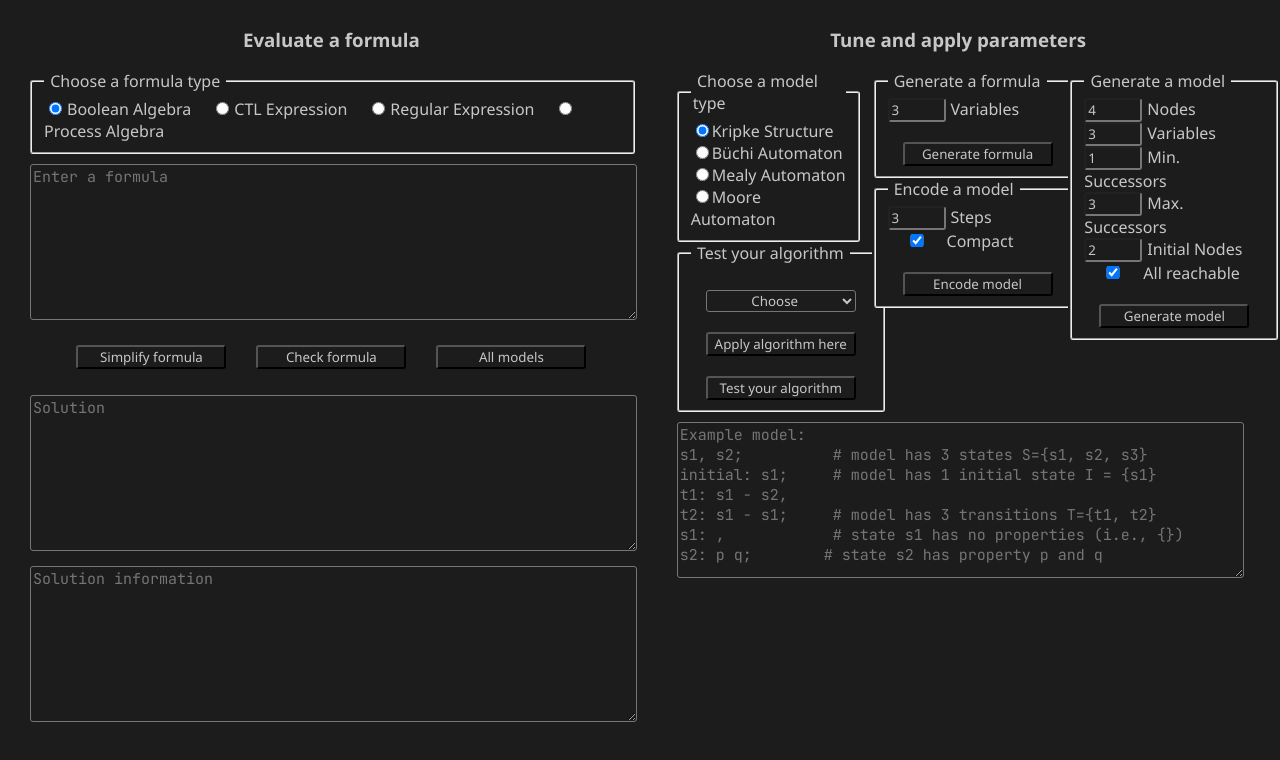
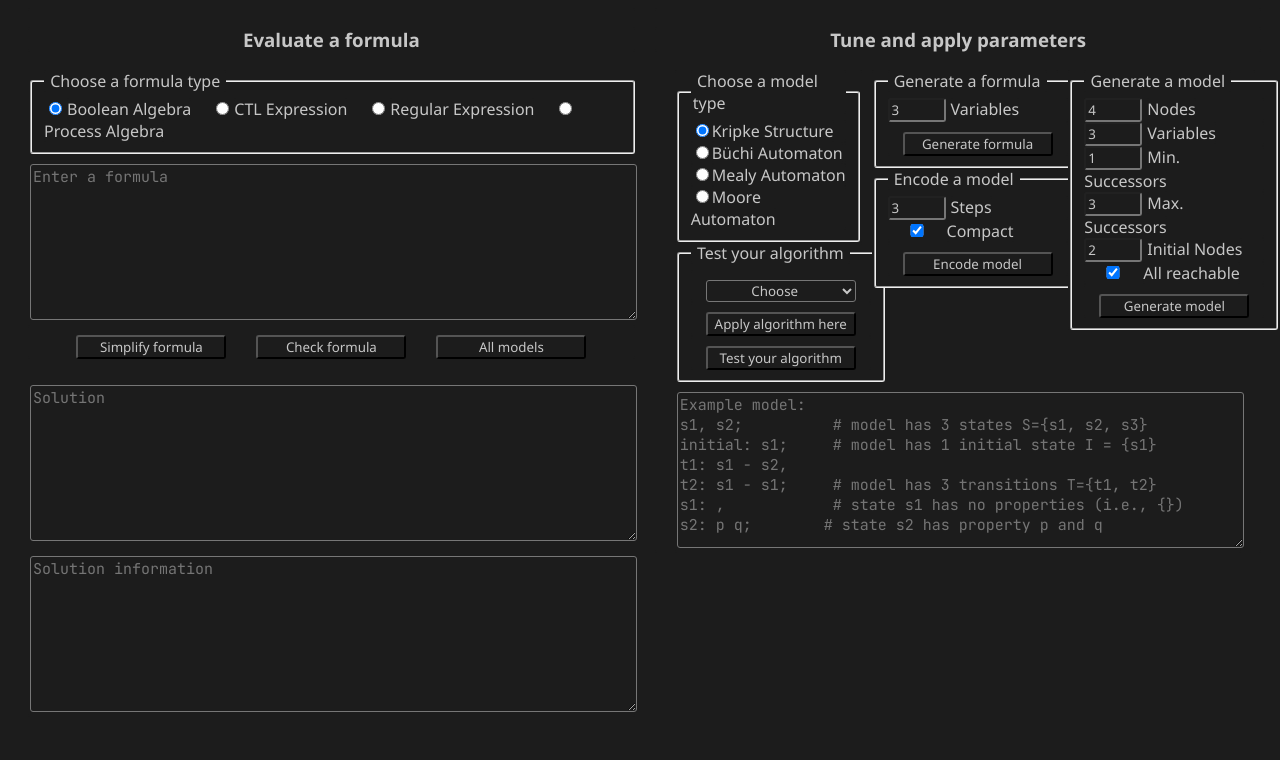
Before and after one commit to danielbinder/LogiVis, a React (Create React App) app in the folder visualisation/: page / in a window 1280 px wide. Shown: the top 760 px of the page. Built offline with nearby package versions, Linux system fonts and the light colour scheme.

Commit message:
Reduced button and selector top margin
since they took up too much space

```diff
--- a/visualisation/src/index.css
+++ b/visualisation/src/index.css
@@ -54,14 +54,14 @@
 }
 
 .button {
-    margin-top: 20px;
+    margin-top: 10px;
     margin-right: 15px;
     margin-left: 15px;
     width: 150px;
 }
 
 .select {
-    margin-top: 20px;
+    margin-top: 10px;
     margin-right: 15px;
     margin-left: 15px;
     width: 150px;
```
